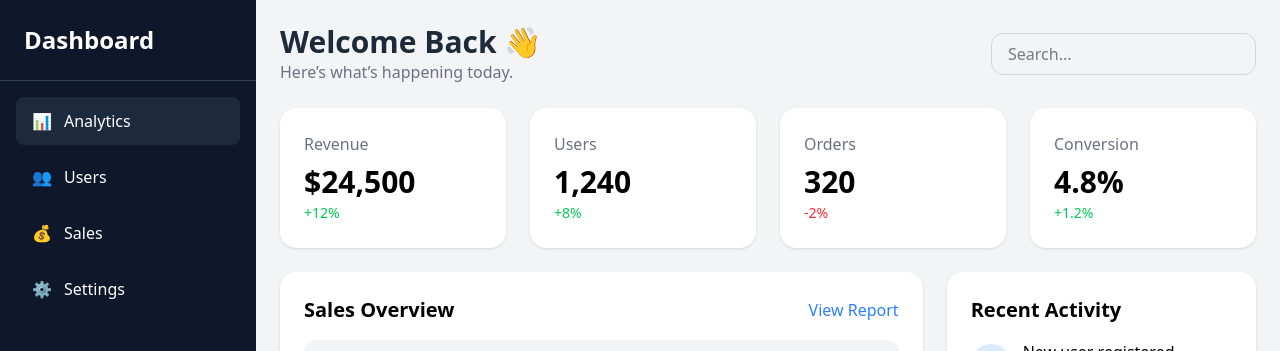
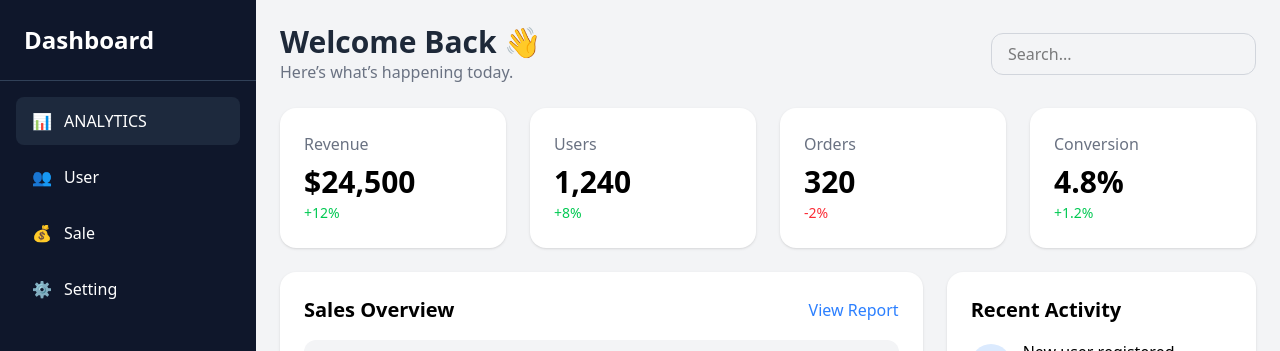
Before and after one commit to jalouFullStack/Tiendita, an Angular app in the folder tiendita/: page /dashboard in a window 1280 px wide. Shown: the top 351 px of the page. Built offline with nearby package versions, Linux system fonts and the light colour scheme.

Commit message:
Commit en Angular 2

```diff
--- a/tiendita/src/app/pages/dashboard/dashboard.html
+++ b/tiendita/src/app/pages/dashboard/dashboard.html
@@ -1,5 +1,4 @@
 <div class="min-h-screen bg-gray-100 flex">
-  <!-- Sidebar -->
   <aside class="w-64 bg-slate-900 text-white hidden md:flex flex-col">
     <div class="p-6 text-2xl font-bold border-b border-slate-700">Dashboard</div>
 
@@ -8,28 +7,28 @@
         href="#"
         class="flex items-center gap-3 px-4 py-3 rounded-lg bg-slate-800 hover:bg-slate-700 transition"
       >
-        📊 <span>Analytics</span>
+        📊 <span>ANALYTICS</span>
       </a>
 
       <a
         href="#"
         class="flex items-center gap-3 px-4 py-3 rounded-lg hover:bg-slate-800 transition"
       >
-        👥 <span>Users</span>
+        👥 <span>User</span>
       </a>
 
       <a
         href="#"
         class="flex items-center gap-3 px-4 py-3 rounded-lg hover:bg-slate-800 transition"
       >
-        💰 <span>Sales</span>
+        💰 <span>Sale</span>
       </a>
 
       <a
         href="#"
         class="flex items-center gap-3 px-4 py-3 rounded-lg hover:bg-slate-800 transition"
       >
-        ⚙️ <span>Settings</span>
+        ⚙️ <span>Setting</span>
       </a>
     </nav>
 
@@ -38,9 +37,7 @@
     </div>
   </aside>
 
-  <!-- Main Content -->
   <main class="flex-1 p-6">
-    <!-- Header -->
     <div class="flex flex-col md:flex-row md:items-center md:justify-between mb-6 gap-4">
       <div>
         <h1 class="text-3xl font-bold text-gray-800">Welcome Back 👋</h1>
```
